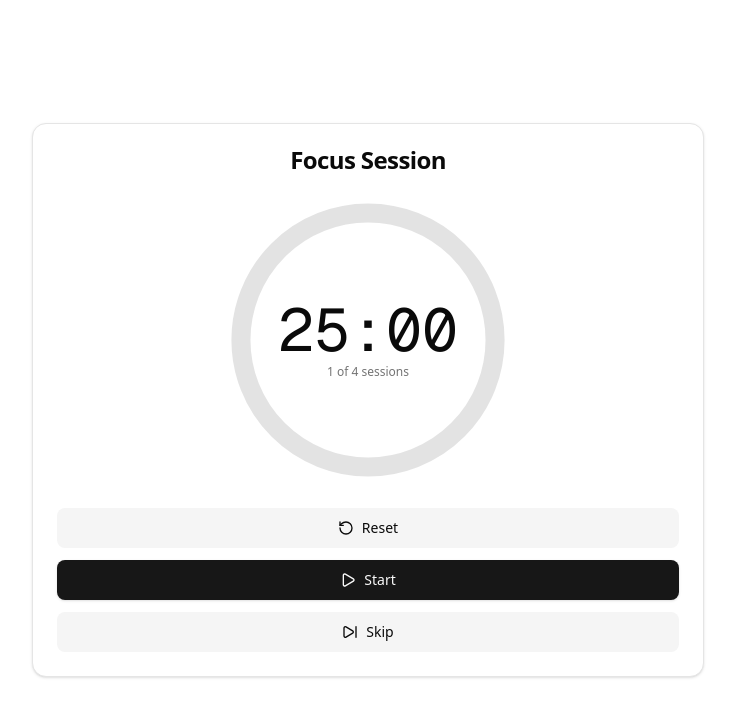
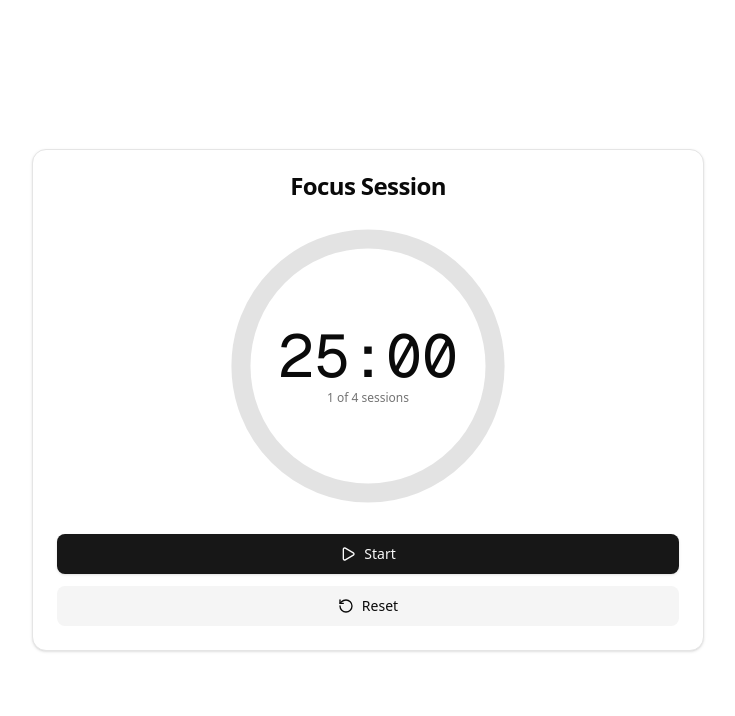
Before and after one commit to dogafincan/pomo, a Next.js app: page / in a window 1280 px wide. Shown: the top 716 px of the page, without its empty margins (272-1007 px from the left). Built offline with nearby package versions, Linux system fonts and the light colour scheme.

Commit message:
Show context-specific secondary action
Stack the start control first and swap in reset during focus sessions or skip during breaks.

```diff
--- a/app/page.tsx
+++ b/app/page.tsx
@@ -247,14 +247,6 @@ export default function Home() {
             </div>
           </div>
           <div className="flex w-full flex-col gap-3">
-            <Button
-              variant="ghost"
-              className="w-full gap-2 bg-muted text-foreground"
-              onClick={handleReset}
-            >
-              <RotateCcw className="h-4 w-4" />
-              Reset
-            </Button>
             <Button className="w-full gap-2" onClick={handleToggle}>
               {isRunning ? (
                 <>
@@ -268,6 +260,16 @@ export default function Home() {
                 </>
               )}
             </Button>
+            {phase === "work" ? (
+              <Button
+                variant="ghost"
+                className="w-full gap-2 bg-muted text-foreground"
+                onClick={handleReset}
+              >
+                <RotateCcw className="h-4 w-4" />
+                Reset
+              </Button>
+            ) : (
               <Button
                 variant="ghost"
                 className="w-full gap-2 bg-muted text-foreground"
@@ -276,6 +278,7 @@ export default function Home() {
                 <SkipForward className="h-4 w-4" />
                 Skip
               </Button>
+            )}
           </div>
           <div className="sr-only" aria-live="polite">
             {timerStatusLabel} – {phaseLabel}
```
Lines whose indentation alone changed are shown as unchanged.
